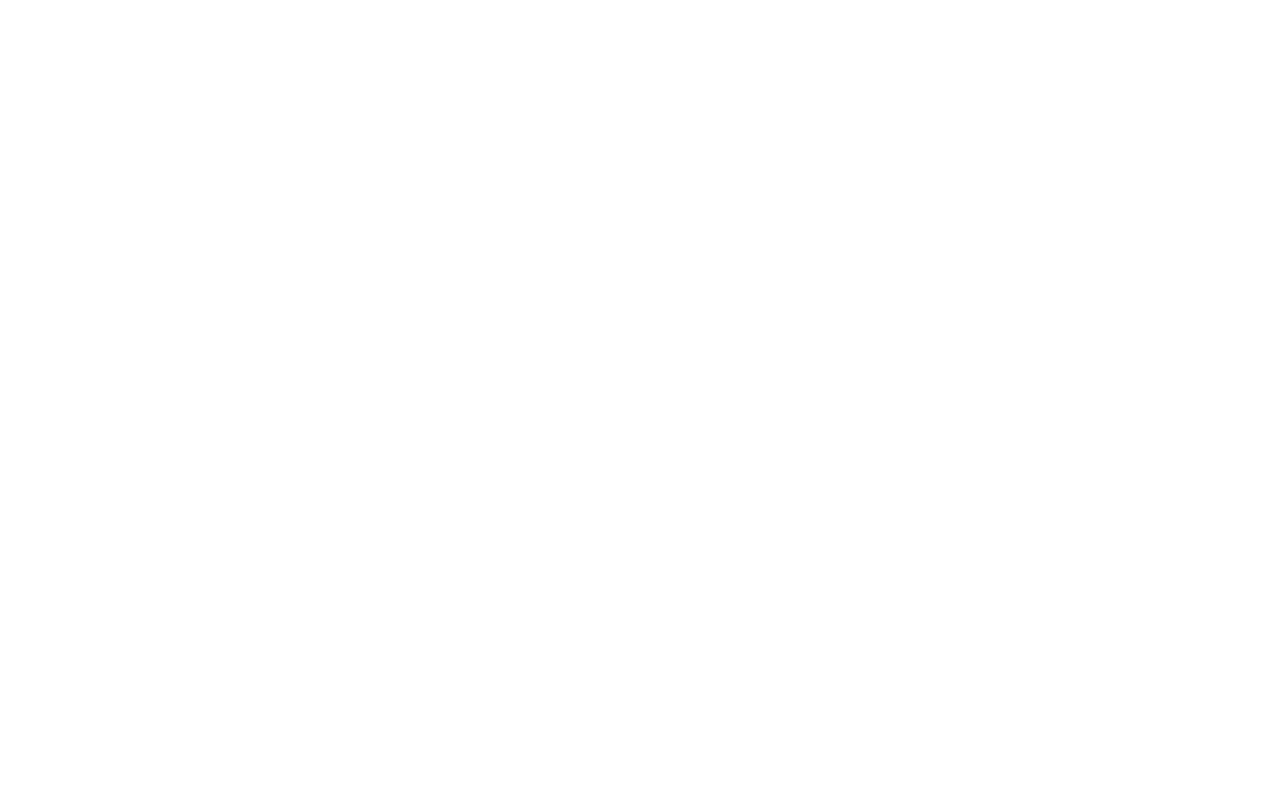
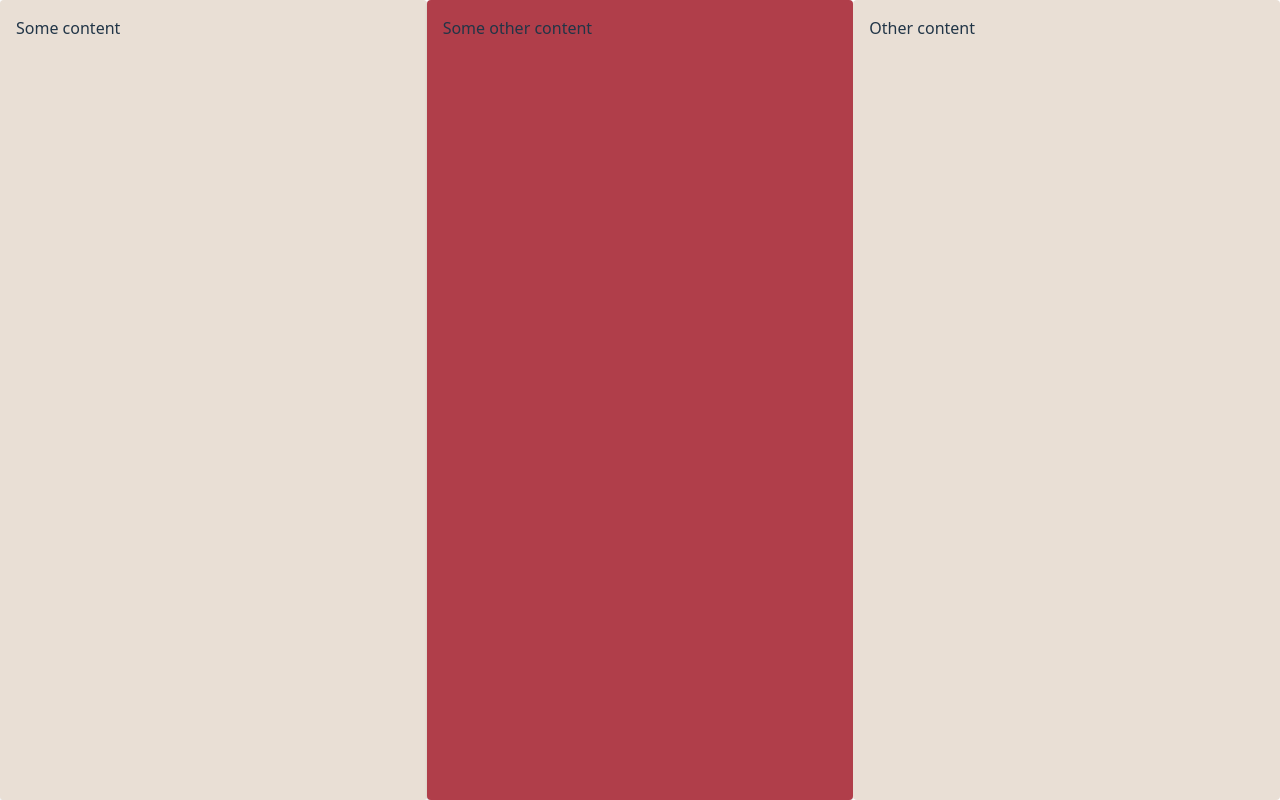
Before and after one commit to eclairwastaken2/shibuya-guide, a React (Vite) app: page /meiji-jingu in a window 1280 px wide. Before the commit this address had no page. Built offline with nearby package versions, Linux system fonts and the light colour scheme; a web font is replaced by a local one.

Commit message:
Meiji Jingu Shrine brochure grid

```diff
--- a/src/index.css
+++ b/src/index.css
@@ -7,6 +7,8 @@
   --font-rubic: "Rubik Glitch Pop", "sans-serif";
   --font-momo: "Momo Trust Display", "sans-serif";
   --color-newspaper-gray: #4B4B4B;
+  --color-meijijingu-red: #B03E4A;
+  --color-meijijingu-white: #E9DFD5;
 }
 
 @utility vertical-lr {
--- a/src/main.tsx
+++ b/src/main.tsx
@@ -6,6 +6,7 @@
 import App from './App.tsx'
 import HomePage from "./pages/HomePage.tsx";
 import CenterGaiPage from "./pages/CenterGai/CenterGaiPage.tsx";
+import MeijijinguPage from "./pages/MeijiJingu/MeijiJinguPage.tsx";
 
 createRoot(document.getElementById('root')!).render(
   <StrictMode>
@@ -13,6 +14,7 @@
       <Routes>
         <Route path="/" element={<HomePage />} />
         <Route path="/center-gai" element={<CenterGaiPage />} />
+        <Route path="/meiji-jingu" element={<MeijijinguPage/>} />
       </Routes>
     </BrowserRouter>
   </StrictMode>
--- /dev/null
+++ b/src/pages/MeijiJingu/MeijiJinguPage.tsx
@@ -0,0 +1,16 @@
+
+export default function MeijijinguPage() {
+    return (
+        <div className="grid grid-cols-1 md:grid-cols-3 h-auto md:h-screen overflow-auto md:overflow-hidden">
+            <div className="bg-meijijingu-white p-4 rounded shadow">
+                <h2>Some content</h2>
+            </div>
+            <div className="bg-meijijingu-red p-4 rounded shadow">
+                <h2>Some other content</h2>
+            </div>
+            <div className="bg-meijijingu-white p-4 rounded shadows">
+                <h2>Other content</h2>
+            </div>
+        </div>
+    )
+}
```
Also changed, not shown: public/meijijingu1.jpg (added).
